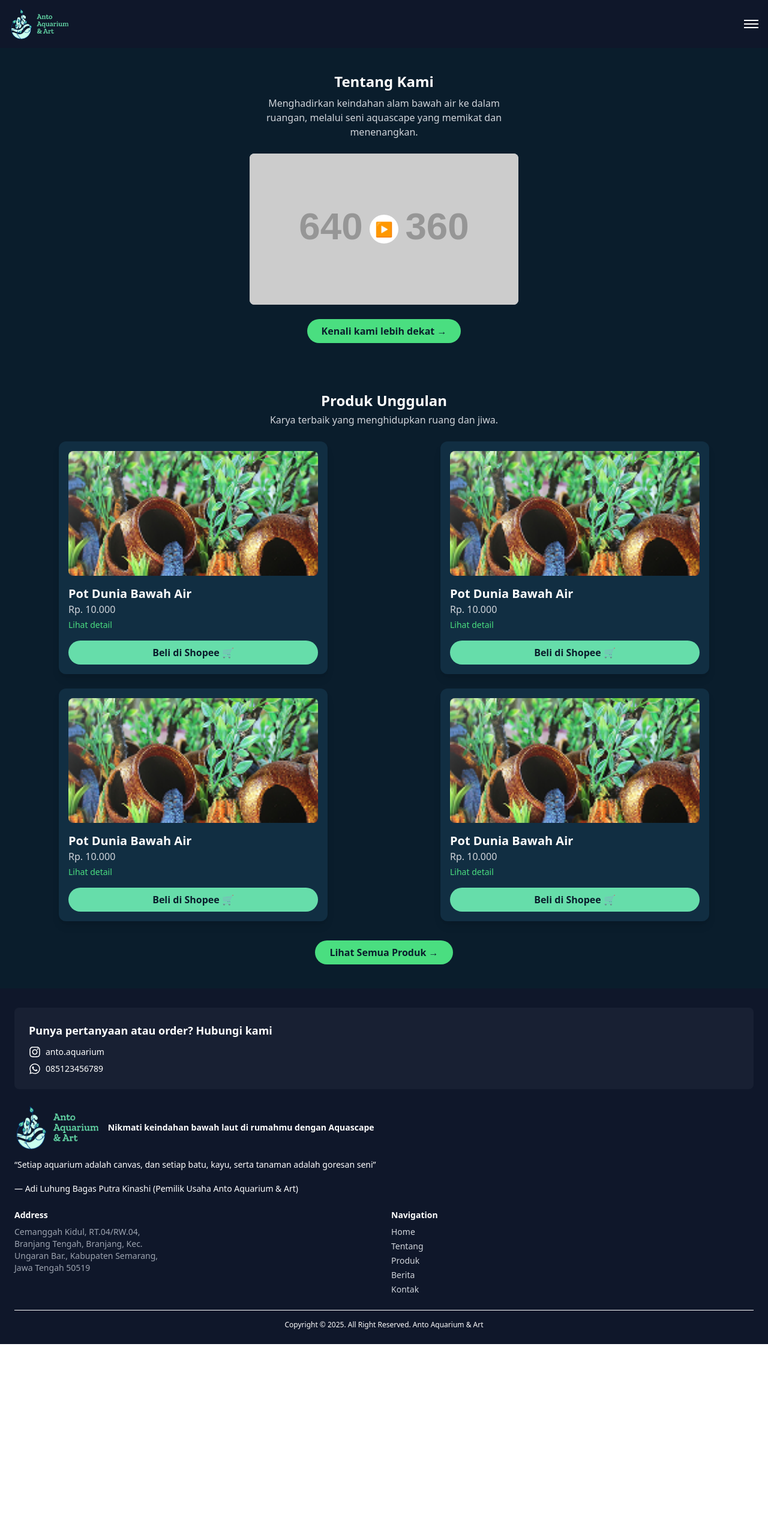
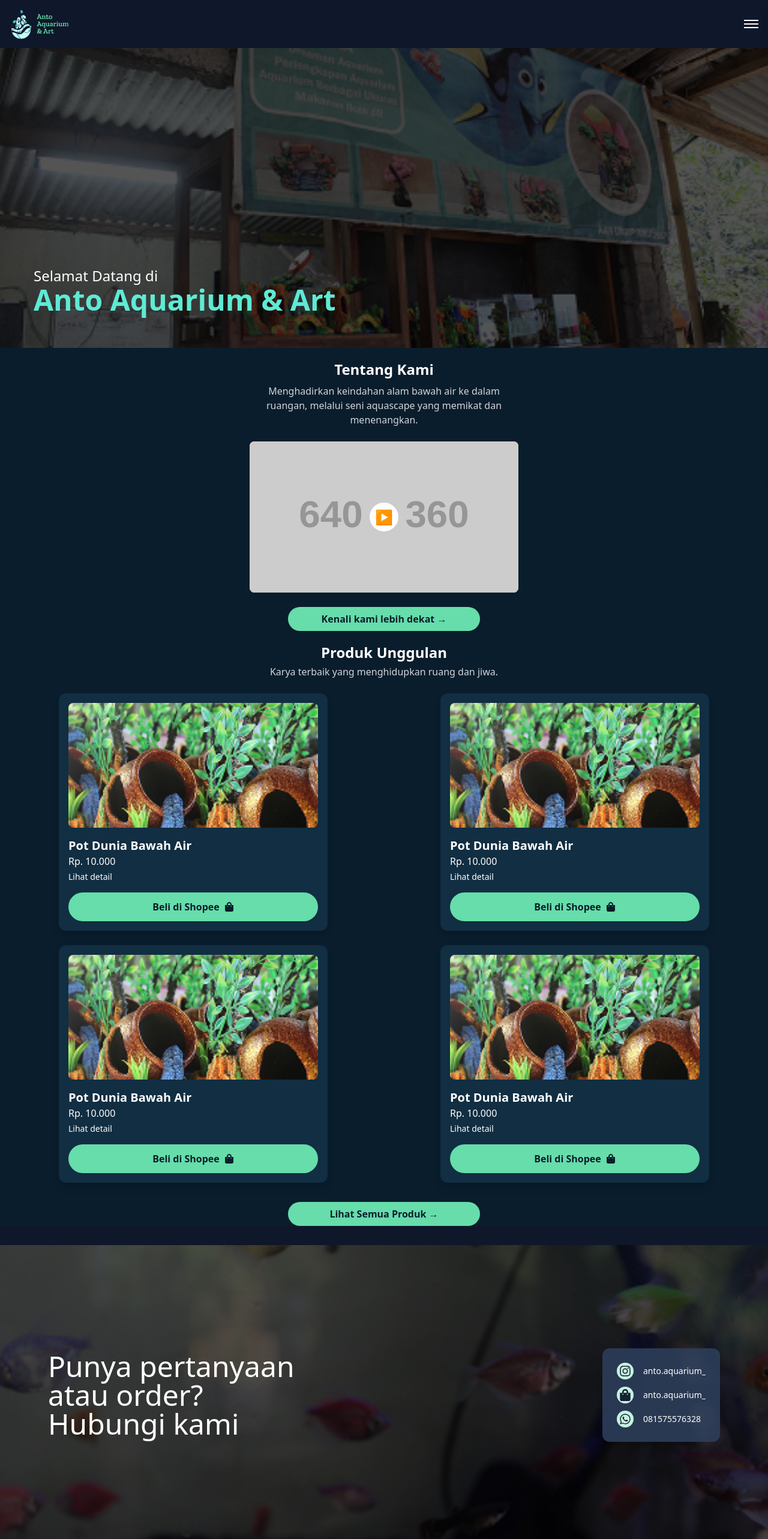
Before and after one commit to Aquascape-Desa-Branjang/starter, a React (Create React App) app in the folder frontend/: page / in a window 1280 px wide. Shown: the top 2566 px of the page at 60% size. Before the commit the page ends 2241 px from the top, so only its background shows below. Built offline with nearby package versions, Linux system fonts and the light colour scheme.

Commit message:
update footer header dll

```diff
--- a/frontend/src/component/cardproduk.js
+++ b/frontend/src/component/cardproduk.js
@@ -1,5 +1,6 @@
 import React from "react";
 import { Link } from "react-router-dom";
+import { FaShoppingBag } from "react-icons/fa";
 
 export default function CardProduk({ id, gambar, nama, harga, detail, onBeli }) {
   return (
@@ -10,19 +11,20 @@ export default function CardProduk({ id, gambar, nama, harga, detail, onBeli })
         className="w-full h-52 object-cover rounded-lg"
       />
       <h3 className="mt-4 text-xl font-semibold text-white">{nama}</h3>
-      <p className="text-base text-gray-300">{harga}</p>
+      <p className="text-base text-white">{harga}</p>
       <Link
         to={`/guest/produkdetail/${id}`}
-        className="text-sm text-green-400 hover:underline mt-1"
+        className="text-sm text-white mt-1"
       >
         {detail}
       </Link>
-      <button
-        onClick={onBeli}
-        className="mt-4 bg-[#66DDAA] text-[#0a1d2c] font-semibold px-5 py-2 rounded-full hover:bg-green-500 transition w-full text-center"
-      >
-        Beli di Shopee 🛒
-      </button>
+        <button
+          onClick={onBeli}
+          className="mt-4 bg-[#66DDAA] text-[#0a1d2c] font-semibold px-5 py-3 rounded-full transition w-full text-center flex items-center justify-center gap-2"
+        >
+          Beli di Shopee
+          <FaShoppingBag/>
+        </button>
     </div>
   );
 }
--- a/frontend/src/component/footer.js
+++ b/frontend/src/component/footer.js
@@ -1,26 +1,63 @@
 import React from "react";
-import { FaInstagram, FaWhatsapp } from "react-icons/fa";
+import { FaInstagram, FaWhatsapp, FaShoppingBag } from "react-icons/fa";
 import footerContent from "./footer.json";
 import logo from "../gambar/logo.png";
+import footerImg from "../gambar/footer.png";
 
 const Footer = () => {
   return (
     <footer className="w-full bg-[#0F172A] text-white text-sm pt-8 pb-6">
-      <div className="px-4 sm:px-6 max-w-screen-xl mx-auto">
+      {/* Kontak & Gambar */}
+      <div className="relative w-full h-[300px] md:h-[400px] lg:h-[500px] overflow-hidden mb-6">
+        {/* Gambar latar belakang */}
+        <img
+          src={footerImg}
+          alt="Footer"
+          className="w-full h-full object-cover"
+        />
 
-        {/* Kontak */}
-        <div className="bg-[#182033] p-6 rounded-lg mb-6">
-          <p className="text-lg font-semibold mb-3">Punya pertanyaan atau order? Hubungi kami</p>
-          <div className="flex flex-col gap-2">
-            <a href="https://instagram.com/anto.aquarium" className="flex items-center gap-2 text-white">
-              <FaInstagram className="text-xl" /> anto.aquarium
-            </a>
-            <a href="https://wa.me/6285123456789" className="flex items-center gap-2 text-white">
-              <FaWhatsapp className="text-xl" /> 085123456789
-            </a>
+        {/* Overlay & Konten */}
+        <div className="absolute inset-0 bg-black bg-opacity-40 flex items-center justify-between px-6 md:px-20">
+          {/* Teks di kiri */}
+          <div className="text-white max-w-md">
+            <p className="text-lg md:text-5xl font-medium leading-loose">
+              Punya pertanyaan<br />
+              atau order?<br />
+              Hubungi kami
+            </p>
+          </div>
+
+          {/* Kontak di kanan */}
+          <div className="bg-[#2D3E59] bg-opacity-90 text-white p-3 md:p-6 rounded-xl w-fit space-y-3 shadow-lg">
+            <div className="flex items-center gap-4">
+              <div className="bg-[#C4F2DF] text-[#182033] rounded-full p-1">
+                <FaInstagram className="text-xl" />
+              </div>
+              <a href="https://instagram.com/anto.aquarium_" >
+                anto.aquarium_
+              </a>
+            </div>
+            <div className="flex items-center gap-4">
+              <div className="bg-[#C4F2DF] text-[#182033] rounded-full p-1">
+                <FaShoppingBag className="text-xl" />
+              </div>
+              <a href="https://wa.me/085123456789" >
+                anto.aquarium_
+              </a>
+            </div>
+            <div className="flex items-center gap-4">
+              <div className="bg-[#C4F2DF] text-[#182033] rounded-full p-1">
+                <FaWhatsapp className="text-xl" />
+              </div>
+              <a href="https://wa.me/081575576328">
+                081575576328
+              </a>
+            </div>
           </div>
         </div>
+      </div>
 
+      <div className="px-4 sm:px-6 max-w-screen-xl mx-auto">
         {/* Baris logo dan slogan sejajar */}
         <div className="flex items-center gap-4 mb-2">
           <img src={logo} alt="Logo" className="w-30 h-20" />
@@ -34,7 +71,7 @@ const Footer = () => {
         {/* Address dan Navigation */}
         <div className="flex flex-col md:flex-row justify-between gap-6 mb-6">
           <div className="md:w-1/2 min-w-0">
-            <h4 className="font-semibold  mb-2">Address</h4>
+            <h4 className="font-semibold mb-2">Address</h4>
             <p className="text-gray-400" style={{ whiteSpace: "pre-line" }}>
               {footerContent.address}
             </p>
@@ -53,7 +90,10 @@ const Footer = () => {
 
         {/* Copyright */}
         <div className="border-t border-white pt-4 text-center text-xs text-white">
-          Copyright © 2025. All Right Reserved. Anto Aquarium & Art
+          Copyright © 2025. All Right Reserved.{" "}
+          <a href="/admin/login" className="text-white">
+            Anto Aquarium & Art
+          </a>
         </div>
       </div>
     </footer>
--- a/frontend/src/component/header.js
+++ b/frontend/src/component/header.js
@@ -15,6 +15,7 @@ const Header = () => {
 
   return (
     <>
+      {/* Bagian atas header */}
       <header className="flex items-center justify-between px-4 py-3 bg-[#0F172A] text-white shadow-md">
         <img src={logo} alt="Logo" className="w-21 h-14" />
 
@@ -29,6 +30,7 @@ const Header = () => {
         </button>
       </header>
 
+      {/* Sidebar */}
       <Navbar isOpen={isSidebarOpen} onClose={closeSidebar} />
     </>
   );
--- a/frontend/src/component/navbar.js
+++ b/frontend/src/component/navbar.js
@@ -54,7 +54,7 @@ const Navbar = ({ isOpen, onClose }) => {
           <Link to="/" className="block hover:text-cyan-300" onClick={onClose}>
             Beranda
           </Link>
-          <Link to="/tentang" className="block hover:text-cyan-300" onClick={onClose}>
+          <Link to="/#tentang" className="block hover:text-cyan-300" onClick={onClose}>
             Tentang
           </Link>
           <Link to="/guest/produk" className="block hover:text-cyan-300" onClick={onClose}>
@@ -63,7 +63,7 @@ const Navbar = ({ isOpen, onClose }) => {
           <Link to="/guest/berita" className="block hover:text-cyan-300" onClick={onClose}>
             Berita
           </Link>
-          <Link to="/kontak" className="block hover:text-cyan-300" onClick={onClose}>
+          <Link to="/footer" className="block hover:text-cyan-300" onClick={onClose}>
             Kontak
           </Link>
         </nav>
--- a/frontend/src/pages/guest/beranda.js
+++ b/frontend/src/pages/guest/beranda.js
@@ -1,6 +1,7 @@
 import React from "react";
 import CardProduk from "../../component/cardproduk";
 import dummyproduk from "../../gambar/dummyproduk.png";
+import headerImg from "../../gambar/header.png";
 
 export default function Beranda() {
   const produk = [
@@ -36,8 +37,27 @@ export default function Beranda() {
 
   return (
     <main className="bg-[#0a1d2c] text-white min-h-screen">
+
+      {/* Gambar Header dengan Overlay dan Teks */}
+      <div className="relative w-full h-[300px] md:h-[400px] lg:h-[500px] overflow-hidden">
+        <img
+          src={headerImg}
+          alt="Header"
+          className="w-full h-full object-cover"
+        />
+        {/* Overlay hitam semi-transparan */}
+        <div className="absolute inset-0 bg-black bg-opacity-40 flex items-end">
+          <div className="p-6 md:p-10 lg:p-14 text-left">
+            <p className="text-white text-lg md:text-2xl">Selamat Datang di</p>
+            <h1 className="text-[#5EEAD4] text-2xl md:text-5xl font-bold">
+              Anto Aquarium & Art
+            </h1>
+          </div>
+        </div>
+      </div>
+
       {/* Tentang Kami */}
-      <section className="text-center py-10 px-4">
+      <section id="tentang" className="text-center py-5 px-4">
         <h2 className="text-2xl font-bold mb-2">Tentang Kami</h2>
         <p className="text-gray-300 max-w-md mx-auto mb-6">
           Menghadirkan keindahan alam bawah air ke dalam ruangan, melalui seni aquascape yang memikat dan menenangkan.
@@ -58,14 +78,14 @@ export default function Beranda() {
         </div>
         <button
           onClick={() => alert("Kenali lebih dekat")}
-          className="inline-block bg-green-400 text-[#0a1d2c] font-semibold px-6 py-2 rounded-full hover:bg-green-500 transition"
+          className="inline-block bg-[#66DDAA] text-[#0a1d2c] font-semibold px-5 py-2 w-80 rounded-full hover:bg-green-500 transition"
         >
           Kenali kami lebih dekat →
         </button>
       </section>
 
       {/* Produk Unggulan */}
-      <section className="py-10 px-4">
+      <section className="px-4">
         <h2 className="text-2xl font-bold text-center mb-1">Produk Unggulan</h2>
         <p className="text-center text-gray-300 mb-6">
           Karya terbaik yang menghidupkan ruang dan jiwa.
@@ -88,7 +108,7 @@ export default function Beranda() {
         <div className="text-center mt-8">
           <button
             onClick={() => alert("Lihat semua produk")}
-            className="inline-block bg-green-400 text-[#0a1d2c] font-semibold px-6 py-2 rounded-full hover:bg-green-500 transition"
+            className="inline-block bg-[#66DDAA] text-[#0a1d2c] font-semibold px-5 py-2 w-80 rounded-full transition"
           >
             Lihat Semua Produk →
           </button>
--- a/frontend/src/pages/guest/produkdetail.js
+++ b/frontend/src/pages/guest/produkdetail.js
@@ -2,6 +2,7 @@ import React from "react";
 import { useParams, useNavigate } from "react-router-dom";
 import dummyproduk from "../../gambar/dummyproduk.png";
 import CardProduk from "../../component/cardproduk";
+import { FaShoppingBag } from "react-icons/fa";
 
 export default function ProdukDetail() {
   const { id } = useParams();
@@ -51,24 +52,12 @@ export default function ProdukDetail() {
     return (
       <div className="min-h-screen bg-[#0a1d2c] text-white flex flex-col items-center justify-center p-4">
         <h2 className="text-3xl font-bold mb-4">Produk Tidak Ditemukan</h2>
-        <button
-          onClick={() => navigate(-1)}
-          className="bg-green-400 text-[#0a1d2c] px-6 py-2 rounded-full hover:bg-green-500 transition"
-        >
-          Kembali
-        </button>
       </div>
     );
   }
 
   return (
     <main className="min-h-screen bg-[#0a1d2c] text-white p-4 w-full">
-      <button
-        onClick={() => navigate(-1)}
-        className="mb-6 bg-green-400 text-[#0a1d2c] px-4 py-1 rounded-full hover:bg-green-500 transition"
-      >
-        ← Kembali
-      </button>
 
       <h1 className="text-2xl font-bold mb-1">{produk.nama}</h1>
       <p className="text-sm text-gray-400 mb-4">Limbah Plastik</p>
@@ -85,21 +74,24 @@ export default function ProdukDetail() {
       <p className="text-sm text-gray-300 mb-6">{produk.detailLain}</p>
 
       <div className="bg-white text-[#0a1d2c] rounded-lg p-4 text-sm space-y-1 mb-6">
-        <p><strong>Harga:</strong> Rp. 100.000</p>
+        <p><strong>Harga:</strong> {produk.harga}</p>
         <p><strong>Harga Grosir:</strong></p>
         <p>- Rp. 1.000.000 (min. 10 pcs)</p>
         <p>- Rp. 4.000.000 (min. 40 pcs)</p>
         <p>- Rp. 10.000.000 (min. 100 pcs)</p>
         <button
           onClick={() => alert(`Beli ${produk.nama}`)}
-          className="mt-4 w-full bg-[#66DDAA] text-[#0a1d2c] font-semibold px-4 py-2 rounded-full hover:bg-green-500 transition"
+          className="mt-4 bg-[#66DDAA] text-[#0a1d2c] font-semibold px-5 py-3 rounded-full transition w-full text-center flex items-center justify-center gap-2"
         >
-          Beli di Shopee 🛒
+          Beli di Shopee <FaShoppingBag/>
         </button>
       </div>
 
-      <h2 className="text-lg font-semibold mb-4">Produk Serupa</h2>
-      <div className="grid grid-cols-2 gap-4">
+      {/* Produk Serupa */}
+      <section className="px-4">
+        <h2 className="text-2xl font-bold text-left mb-4">Produk Serupa</h2>
+
+        <div className="grid grid-cols-1 md:grid-cols-2 gap-6">
           {produkSerupa.map((item) => (
             <CardProduk
               key={item.id}
@@ -112,6 +104,17 @@ export default function ProdukDetail() {
             />
           ))}
         </div>
+      </section>
+
+        <div className="text-center my-5 mb-2">
+          <button
+            onClick={() => alert("Lihat semua produk")}
+            className="inline-block bg-[#66DDAA] text-[#0a1d2c] font-semibold px-5 py-2 w-80 rounded-full transition"
+          >
+            Lihat Semua Produk →
+          </button>
+        </div>
+
     </main>
   );
 }
```
Also changed, not shown: frontend/src/pages/admin/berandaadmin.js (+126 -0 lines), frontend/src/pages/admin/login.js (+12 -9 lines). Lines whose indentation alone changed are shown as unchanged.
